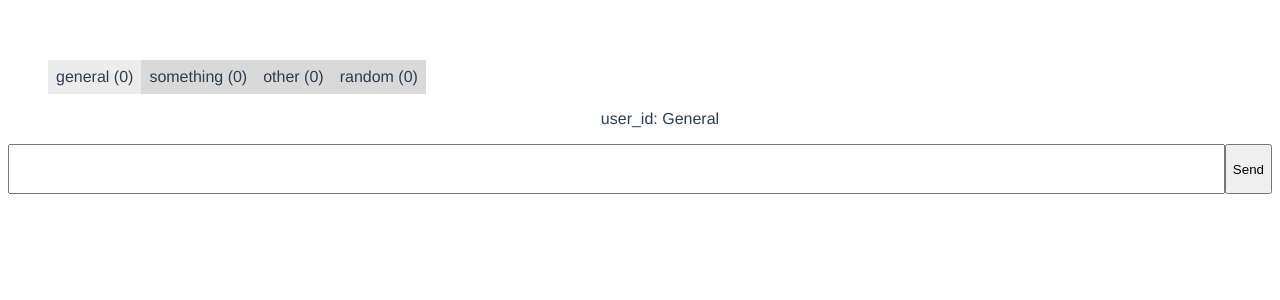
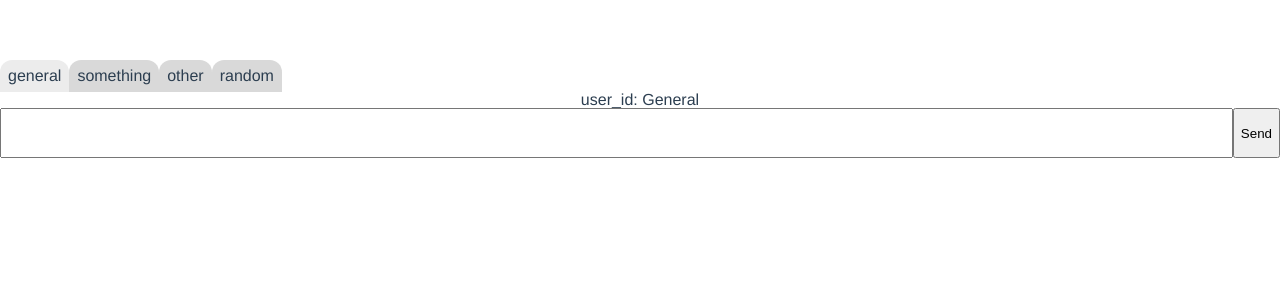
Before and after one commit to alexharri/chatrooms, a Vue app: page / in a window 1280 px wide. Shown: the top 300 px of the page. Built offline with nearby package versions, Linux system fonts and the light colour scheme; no server answers.

Commit message:
Added a css reset and worked a bit on tab styles.

```diff
--- a/index.html
+++ b/index.html
@@ -2,10 +2,60 @@
 <html>
   <head>
     <meta charset="utf-8">
+    <!-- I'm too lazy to create a file structure for stylsheets right now. -->
+    <style>
+      /* http://meyerweb.com/eric/tools/css/reset/
+         v2.0 | 20110126
+         License: none (public domain)
+      */
+
+      html, body, div, span, applet, object, iframe,
+      h1, h2, h3, h4, h5, h6, p, blockquote, pre,
+      a, abbr, acronym, address, big, cite, code,
+      del, dfn, em, img, ins, kbd, q, s, samp,
+      small, strike, strong, sub, sup, tt, var,
+      b, u, i, center,
+      dl, dt, dd, ol, ul, li,
+      fieldset, form, label, legend,
+      table, caption, tbody, tfoot, thead, tr, th, td,
+      article, aside, canvas, details, embed,
+      figure, figcaption, footer, header, hgroup,
+      menu, nav, output, ruby, section, summary,
+      time, mark, audio, video {
+        margin: 0;
+        padding: 0;
+        border: 0;
+        font-size: 100%;
+        font: inherit;
+        vertical-align: baseline;
+      }
+      /* HTML5 display-role reset for older browsers */
+      article, aside, details, figcaption, figure,
+      footer, header, hgroup, menu, nav, section {
+        display: block;
+      }
+      body {
+        line-height: 1;
+      }
+      ol, ul {
+        list-style: none;
+      }
+      blockquote, q {
+        quotes: none;
+      }
+      blockquote:before, blockquote:after,
+      q:before, q:after {
+        content: '';
+        content: none;
+      }
+      table {
+        border-collapse: collapse;
+        border-spacing: 0;
+      }
+    </style>
     <title>chatrooms</title>
   </head>
   <body>
     <div id="app"></div>
-    <!-- built files will be auto injected -->
   </body>
 </html>
--- a/src/components/Tabs.vue
+++ b/src/components/Tabs.vue
@@ -6,7 +6,7 @@
         v-on:click="changeRoom(room.roomId)"
         :class="{ tab: true, active: currentRoom === room.roomId }"
       >
-        {{ room.roomId }} ({{ room.unread }})
+        {{ room.roomId }} <span v-if="room.unread > 0">({{ room.unread }})</span>
       </li>
     </ul>
     <room :room="currentRoom" />
@@ -61,7 +61,13 @@
 .tab {
   max-width: 100px;
   padding: 8px;
+  border-radius: 12px 12px 0 0;
   background: rgba(0,0,0,.15);
+}
+
+.tab:hover {
+  background: rgba(0,0,0,.125);
+  cursor: pointer;
 }
 
 .tab.active {
```
